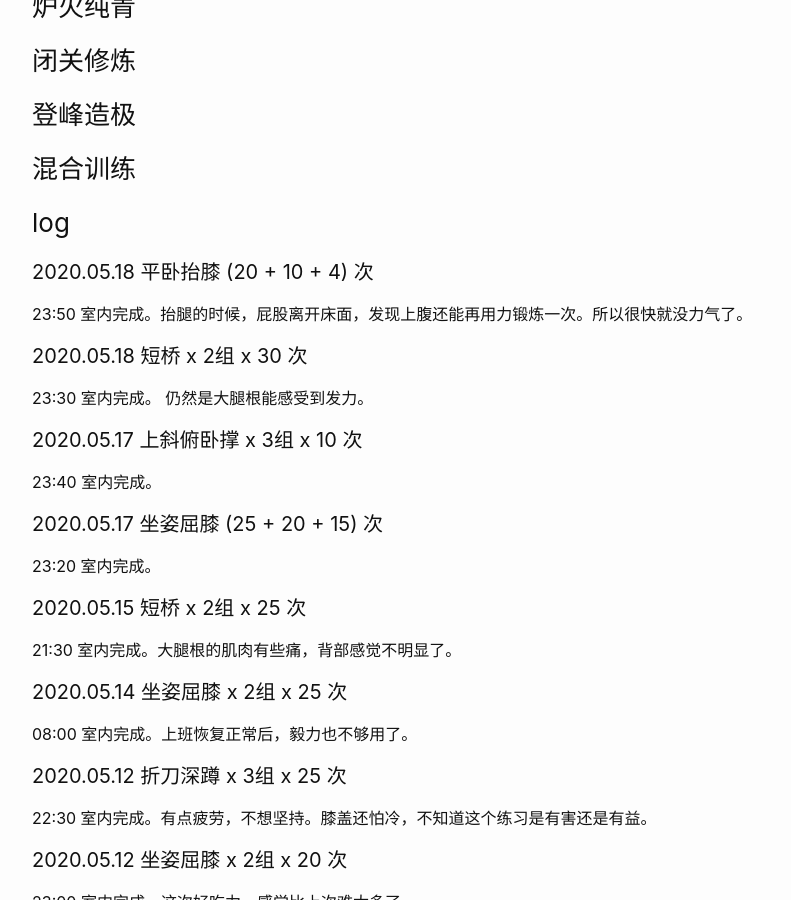
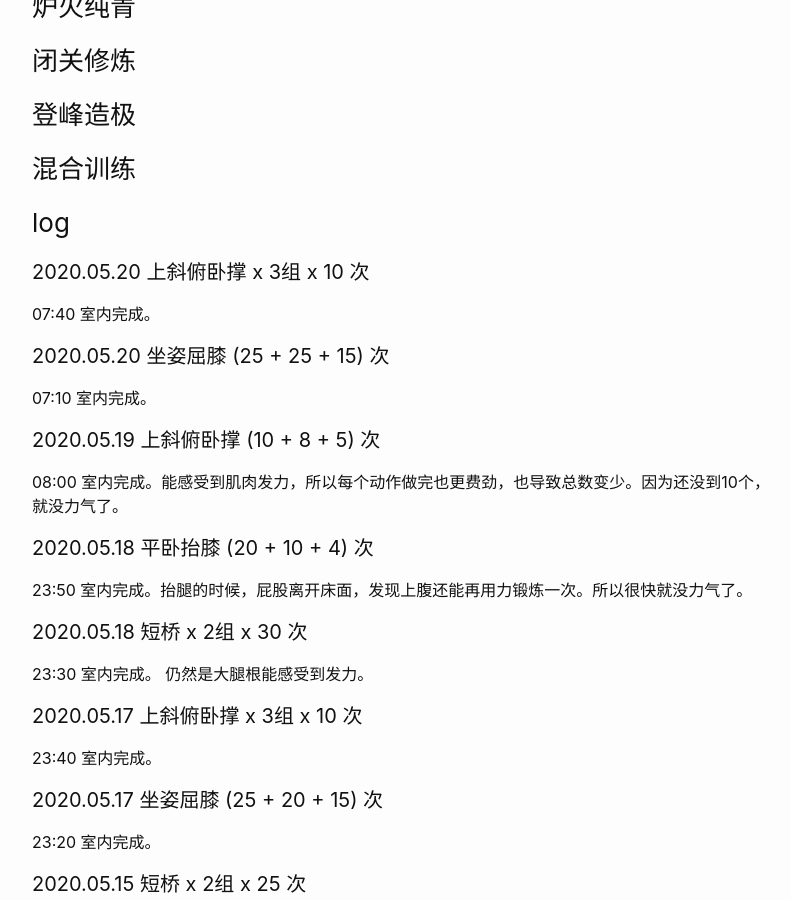
Before and after one commit to wangtiga/wangtiga.github.io, a Jekyll site: the page built from _previews/exercise.md, in a window 1280 px wide and 900 px high, scrolled down 653 px. Shown: the whole window, without its empty margins (238-1029 px from the left). Built offline with Jekyll 4.4.1, drawn with Linux system fonts in a browser that asks for light colours.

Commit message:
updated from tcloud

```diff
--- a/_previews/exercise.md
+++ b/_previews/exercise.md
@@ -29,6 +29,20 @@ tags:   todo
 
 
 ### log
+
+
+#### 2020.05.20 上斜俯卧撑 x 3组 x 10 次
+
+07:40 室内完成。
+
+#### 2020.05.20 坐姿屈膝 (25 + 25 + 15) 次
+
+07:10 室内完成。
+
+#### 2020.05.19 上斜俯卧撑 (10 + 8 + 5)  次
+
+08:00 室内完成。能感受到肌肉发力，所以每个动作做完也更费劲，也导致总数变少。因为还没到10个，就没力气了。
+
 
 
 #### 2020.05.18 平卧抬膝 (20 + 10 + 4) 次
```
Also changed, not shown: _previews/linux_command.md (+9 -0 lines).
